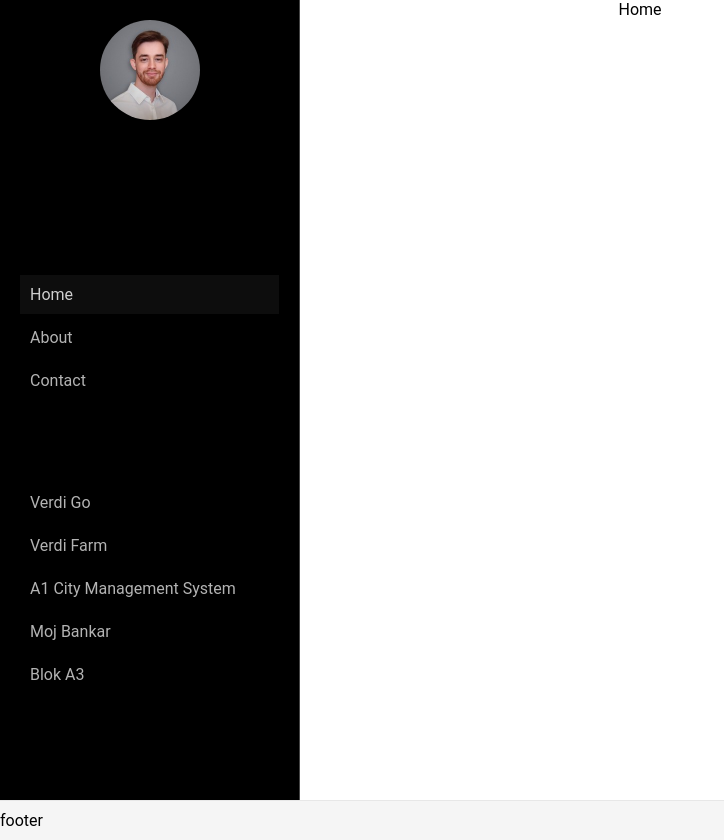
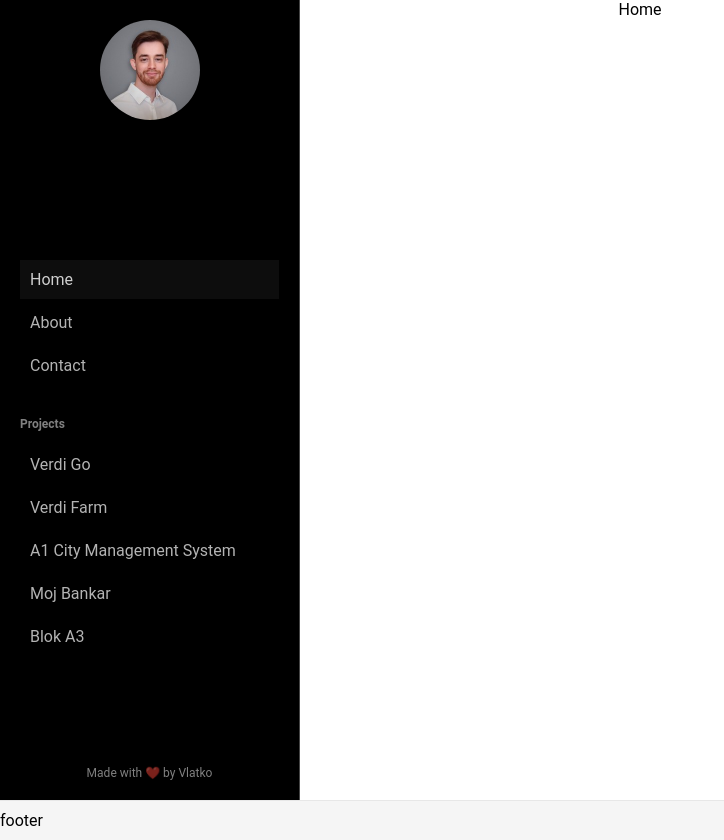
Before and after one commit to vmagjer/my-portfolio, a React (Vite) app: page / in a window 1280 px wide. Shown: the whole page, without its empty margins (0-724 px from the left). Built offline with nearby package versions, Linux system fonts and the light colour scheme.

Commit message:
Refactor SideMenu component

```diff
--- a/src/components/SideMenu.jsx
+++ b/src/components/SideMenu.jsx
@@ -16,7 +16,6 @@ const menuPeekSpace = 100
 const SHOW_THRESHOLD = menuWidth
 const PEEK_THRESHOLD = menuWidth + menuPeekSpace
 
-
 function SideMenu() {
   const [isOpen, setIsOpen] = useState(false)
   const [isPeeking, setIsPeeking] = useState(false)
@@ -34,7 +33,7 @@ function SideMenu() {
       update()
     }
 
-    const update = ()=> {
+    const update = () => {
       const isWithinThreshold = mousePosition.x < SHOW_THRESHOLD
       const isWithinPeekThreshold = mousePosition.x < PEEK_THRESHOLD
       const isTopOfPage = window.scrollY < 10
@@ -54,14 +53,14 @@ function SideMenu() {
   }, [])
 
   return (
-    <Wrapper>
-      <AttractiveButton id="attractive-button"></AttractiveButton>
+    <>
+      <MenuButton id="menu-button"></MenuButton>
 
       <Container $isOpen={isOpen} $isPeeking={isPeeking}>
-        <Profile>
+        <ProfileSection>
           <ProfileImage src={profilePicture} alt="profile" $rotate={isOpen} />
           <span>{`${data.personalInfo.firstName} ${data.personalInfo.lastName}`}</span>
-        </Profile>
+        </ProfileSection>
 
         <Navigation>
           <NavList>
@@ -78,7 +77,7 @@ function SideMenu() {
             ))}
           </NavList>
           <NavList>
-            <h3>Projects</h3>
+            <NavListHeader>Projects</NavListHeader>
             {Object.keys(data.projects).map((projectId) => (
               <StyledNavLink to={`/project/${projectId}`} key={projectId}>
                 {data.projects[projectId].name}
@@ -86,8 +85,11 @@ function SideMenu() {
             ))}
           </NavList>
         </Navigation>
+        <Footer>
+          Made with ❤️ by {data.personalInfo.firstName}
+        </Footer>
       </Container>
-    </Wrapper>
+    </>
   )
 }
 
@@ -105,7 +107,7 @@ const controlButtonMovement = (mouse) => {
   )
   let translationY = 0
 
-  const button = document.getElementById('attractive-button')
+  const button = document.getElementById('menu-button')
   button.style.transform = `translateY(calc(-50% + ${translationY}px)) translateX(${-translationX}px)`
 }
 
@@ -128,12 +130,21 @@ const buttonPositionX = (
   return 160
 }
 
-const Wrapper = styled.div`
+const MenuButton = styled.div`
   position: fixed;
-  top: 0;
-  left: 0;
-  height: 100vh;
-  width: ${menuButtonOffset + menuButtonSize}px;
+  top: 50%;
+  left: ${menuButtonOffset}px;
+  z-index: 1000;
+  transform: translateY(-50%);
+  transition: transform 0.2s;
+
+  padding: 20px;
+  color: white;
+  background-color: black;
+
+  width: ${menuButtonSize}px;
+  height: ${menuButtonSize}px;
+  border-radius: 10000px;
 `
 
 const Container = styled.div`
@@ -173,6 +184,12 @@ const NavList = styled.div`
   flex-direction: column;
   gap: 4px;
 `
+
+const NavListHeader = styled.h3`
+  color: rgba(255, 255, 255, 0.5);
+  font-size: 12px;
+  margin-bottom: 10px;
+`
 const StyledNavLink = styled(NavLink)`
   padding: 10px;
   color: rgba(255, 255, 255, 0.7);
@@ -189,7 +206,7 @@ const StyledNavLink = styled(NavLink)`
   }
 `
 
-const Profile = styled.div`
+const ProfileSection = styled.div`
   padding: 20px;
   display: flex;
   flex-direction: column;
@@ -211,20 +228,9 @@ const ProfileImage = styled.img`
   transition: rotate 0.3s cubic-bezier(0.165, 0.84, 0.44, 1);
 `
 
-const AttractiveButton = styled.div`
-  position: fixed;
-  top: 50%;
-  left: ${menuButtonOffset}px;
-  z-index: 1000;
-  transform: translateY(-50%);
-  transition: transform 0.2s;
-
+const Footer = styled.div`
   padding: 20px;
-  color: white;
-  background-color: black;
-  cursor: pointer;
-
-  width: 60px;
-  height: 60px;
-  border-radius: 10000px;
+  text-align: center;
+  color: rgba(255, 255, 255, 0.5);
+  font-size: 12px;
 `
```
